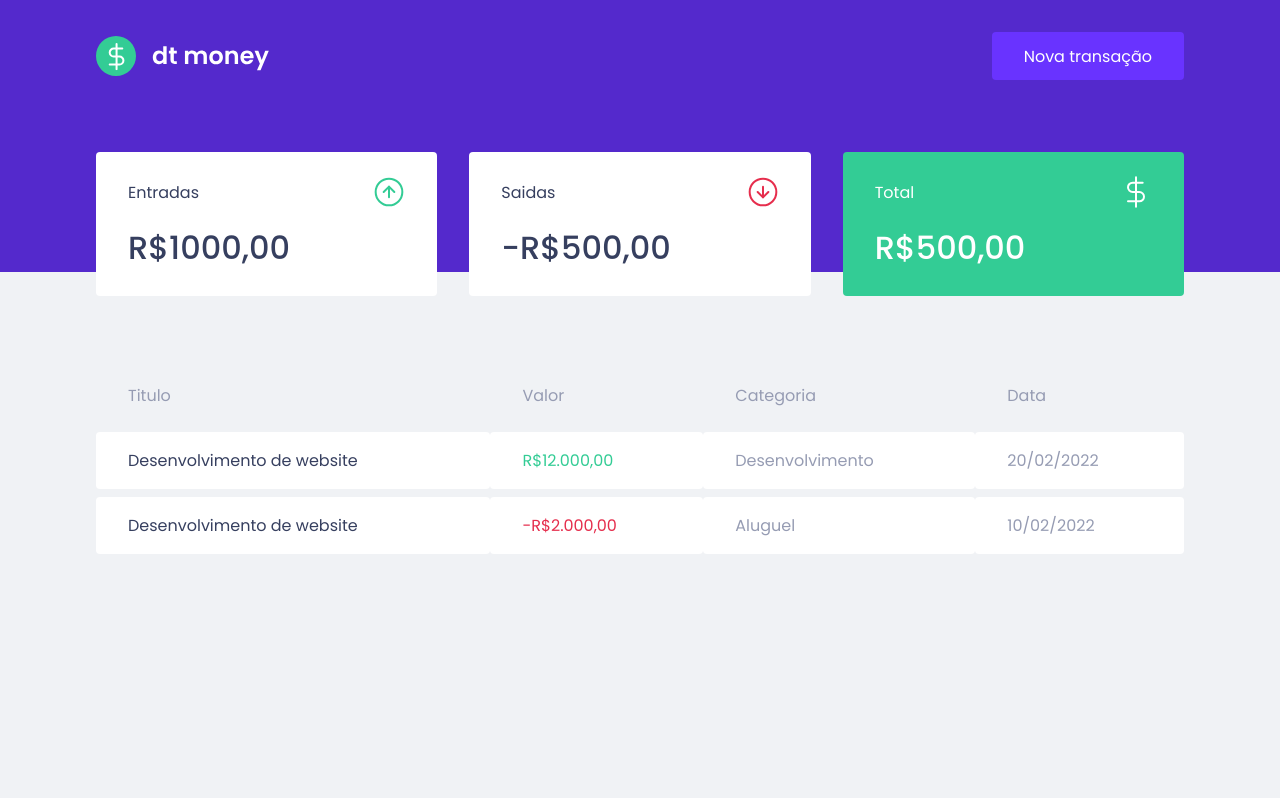
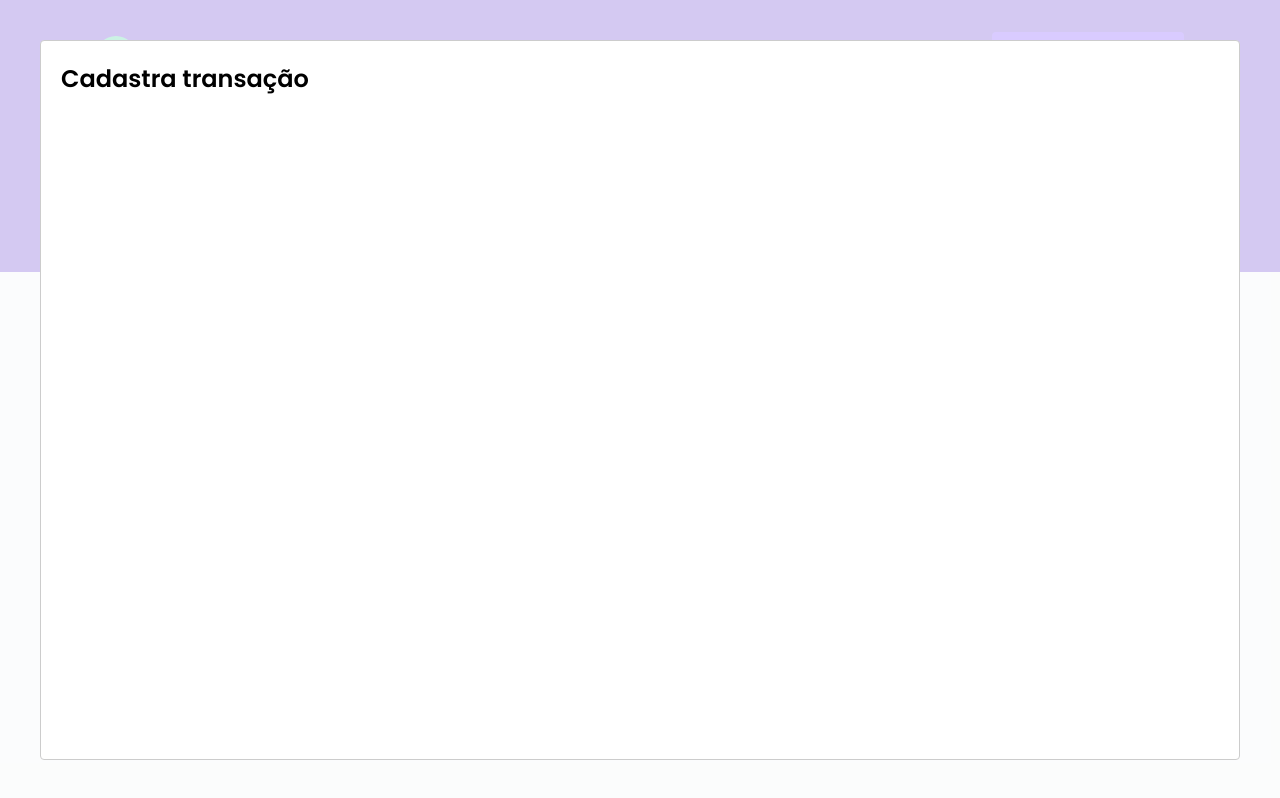
Before and after one commit to JLira/reactjs-financial-sheet, a React (Create React App) app: page / in a window 1280 px wide. Both pictures are taken after a click on the button "Nova transação". Built offline with nearby package versions, Linux system fonts and the light colour scheme; no server answers; what miragejs would draw is missing.

Commit message:
chore: configurando modal de criação

```diff
--- a/package.json
+++ b/package.json
@@ -7,6 +7,7 @@
     "miragejs": "^0.1.43",
     "react": "^17.0.2",
     "react-dom": "^17.0.2",
+    "react-modal": "^3.14.4",
     "react-scripts": "5.0.0",
     "styled-components": "^5.3.3",
     "web-vitals": "^2.1.0"
@@ -19,6 +20,7 @@
     "@types/node": "^16.7.13",
     "@types/react": "^17.0.20",
     "@types/react-dom": "^17.0.9",
+    "@types/react-modal": "^3.13.1",
     "@types/styled-components": "^5.1.22",
     "typescript": "^4.4.2"
   },
--- a/src/App.tsx
+++ b/src/App.tsx
@@ -1,13 +1,35 @@
+import { useState } from 'react';
+import Modal from 'react-modal'
 import { Dashboard } from "./components/Dashboard";
 import { Header } from "./components/Header";
 import { GlobalStyle } from "./styles/global";
 
+Modal.setAppElement('#root');
+
 export function App() {
+  const [isNewTransactionModalOpen, setisNewTransactionModalOpen] = useState(false);
+
+  function handleOpenNewTransactionModal() {
+    setisNewTransactionModalOpen(true);
+  }
+
+  function handleCloseNewTransactionModal() {
+    setisNewTransactionModalOpen(false);
+  }
   return (
     <>
-     <Header/>
-     <Dashboard />
-     <GlobalStyle />
+      <Header onOpenNewTransactionModal={handleOpenNewTransactionModal}/>
+
+      <Dashboard />
+
+      <Modal
+        isOpen={isNewTransactionModalOpen}
+        onRequestClose={handleCloseNewTransactionModal}
+      >
+        <h2>Cadastra transação</h2>
+      </Modal>
+
+      <GlobalStyle />
     </>
   );
 }
--- a/src/components/Header/index.tsx
+++ b/src/components/Header/index.tsx
@@ -1,13 +1,19 @@
+import { useState } from 'react'
+import Modal from 'react-modal';
 import logoImg from '../../assets/logo.svg'
 import { Container, Content } from './styles'
 
+interface HeaderProps {
+  onOpenNewTransactionModal: () => void;
+}
 
-export function Header() {
+
+export function Header({onOpenNewTransactionModal}: HeaderProps) {
   return (
     <Container>
       <Content>
         <img src={logoImg} alt="dt money" />
-        <button type="button">
+        <button type="button" onClick={onOpenNewTransactionModal}>
           Nova transação
         </button>
       </Content>
```
Also changed, not shown: 1 other file (tests, documents, lock files or other folders).
